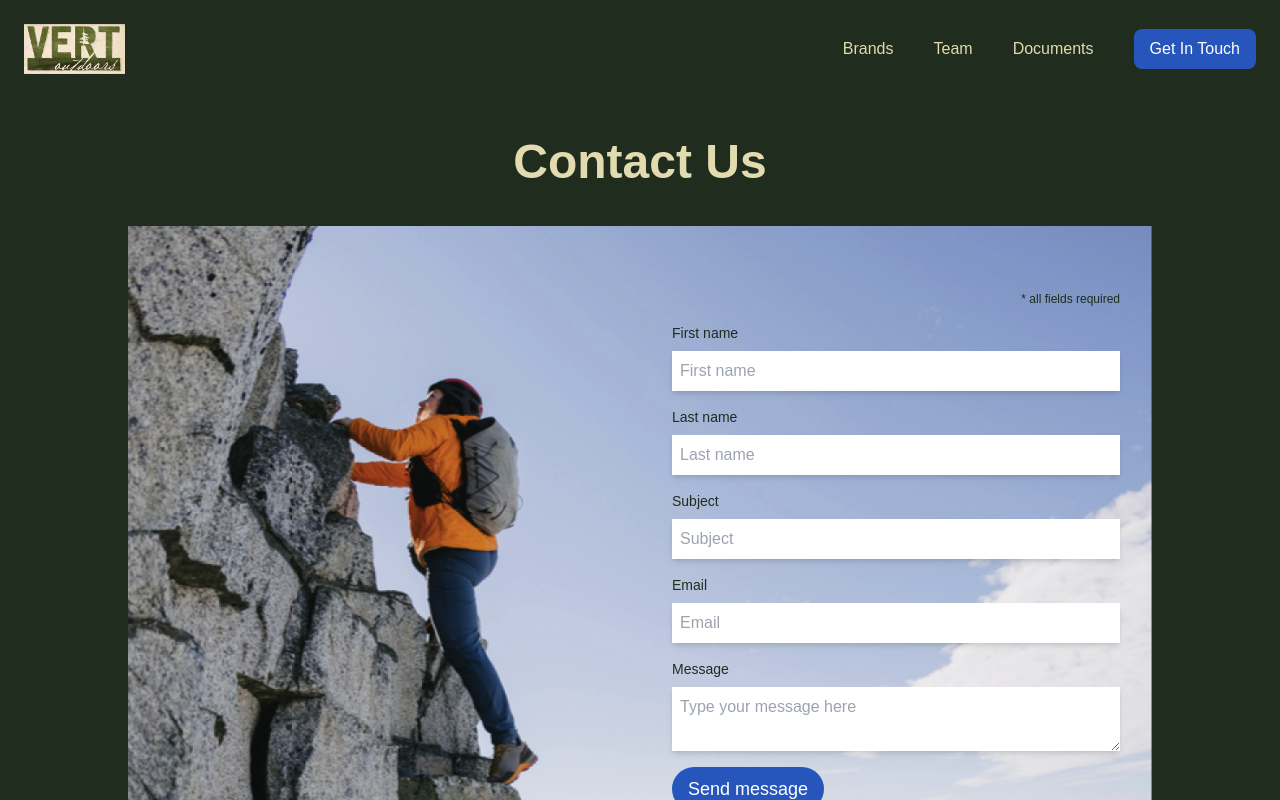
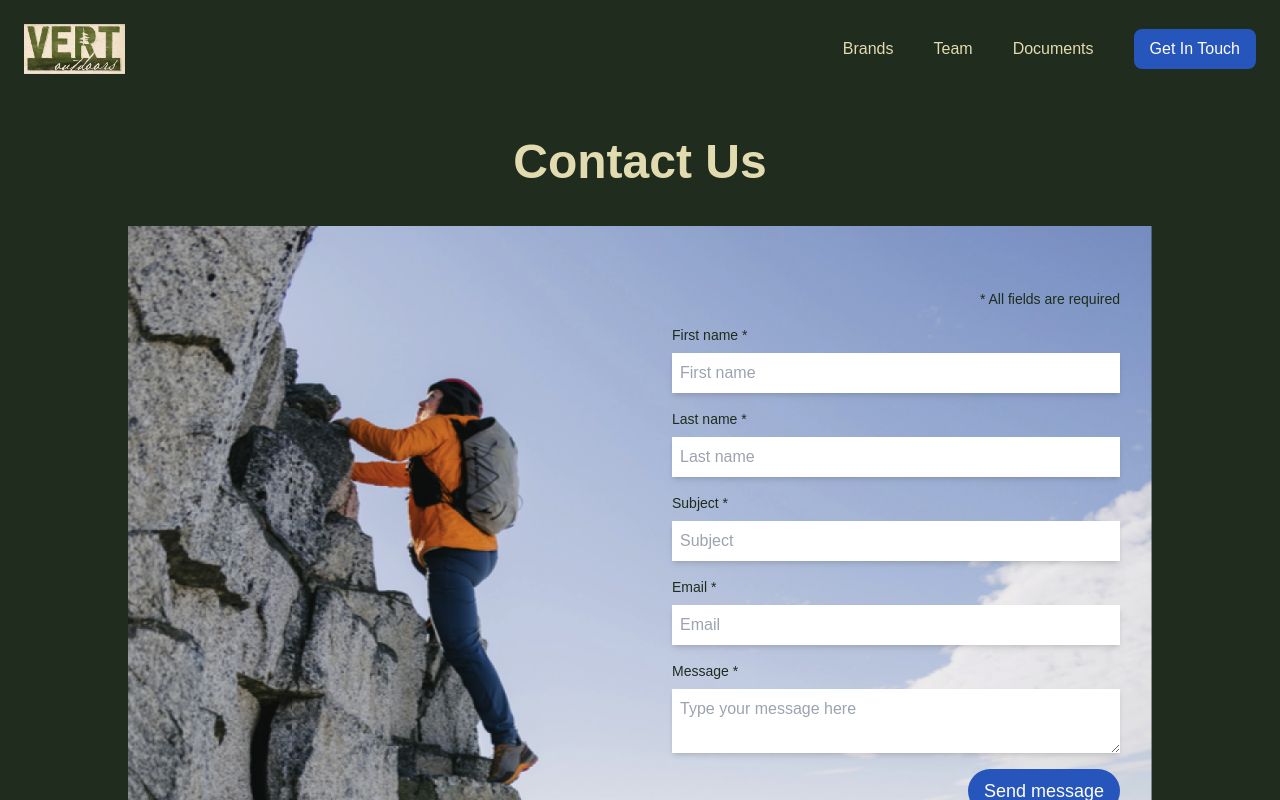
Before and after one commit to gabewolford/vert-outdoors, a Nuxt app: page /contact in a window 1280 px wide. Shown: the top 800 px of the page. Built offline with nearby package versions, Linux system fonts and the light colour scheme.

Commit message:
contact form and confirmation done

```diff
--- a/components/ContactForm.vue
+++ b/components/ContactForm.vue
@@ -41,68 +41,72 @@ export default {
     @submit.prevent="sendEmail"
     class="flex flex-col w-full mx-auto gap-4 md:text-[#1f2c1e]"
   >
-    <p class="text-xs text-right">* all fields required</p>
+    <p class="text-sm text-right md:hidden lg:block">
+      * All fields are required
+    </p>
 
     <div class="flex flex-col gap-2">
-      <label class="text-sm">First name</label>
+      <label class="text-sm md:text-xs lg:text-sm">First name *</label>
       <input
         type="text"
         placeholder="First name"
         name="first_name"
         required="true"
-        class="p-2 shadow-md"
+        class="p-2 md:p-1 lg:p-2 shadow-md md:text-sm lg:text-base"
       />
     </div>
 
     <div class="flex flex-col gap-2">
-      <label class="text-sm">Last name</label>
+      <label class="text-sm md:text-xs lg:text-sm">Last name *</label>
       <input
         type="text"
         placeholder="Last name"
         name="last_name"
         required="true"
-        class="p-2 shadow-md"
+        class="p-2 md:p-1 lg:p-2 shadow-md md:text-sm lg:text-base"
       />
     </div>
 
     <div class="flex flex-col gap-2">
-      <label class="text-sm">Subject</label>
+      <label class="text-sm md:text-xs lg:text-sm">Subject *</label>
       <input
         type="text"
         placeholder="Subject"
         name="subject"
         required="true"
-        class="p-2 shadow-md"
+        class="p-2 md:p-1 lg:p-2 shadow-md md:text-sm lg:text-base"
       />
     </div>
 
     <div class="flex flex-col gap-2">
-      <label class="text-sm">Email</label>
+      <label class="text-sm md:text-xs lg:text-sm">Email *</label>
       <input
         type="email"
         placeholder="Email"
         name="user_email"
         required="true"
-        class="p-2 shadow-md"
+        class="p-2 md:p-1 lg:p-2 shadow-md md:text-sm lg:text-base"
       />
     </div>
 
     <div class="flex flex-col gap-2">
-      <label class="text-sm">Message</label>
+      <label class="text-sm md:text-xs lg:text-sm">Message *</label>
       <textarea
         name="user_message"
         placeholder="Type your message here"
         required="true"
-        class="p-2 shadow-md"
+        class="p-2 md:p-1 lg:p-2 shadow-md md:text-sm lg:text-base"
       ></textarea>
     </div>
 
+    <div class="flex flex-row justify-end">
       <button
         type="submit"
         :disabled="isSubmitting"
-      class="w-fit px-4 py-2 bg-[#2655BB] hover:bg-[#3D67C3] rounded-full text-white text-lg font-medium"
+        class="w-fit px-4 py-2 bg-[#2655BB] hover:bg-[#3D67C3] rounded-full text-white text-lg md:text-base lg:text-lg font-medium"
       >
         {{ isSubmitting ? "Sending..." : "Send message" }}
       </button>
+    </div>
   </form>
 </template>
--- a/pages/contact/confirmation.vue
+++ b/pages/contact/confirmation.vue
@@ -8,6 +8,13 @@ useHead({
   <main
     class="w-[85vw] lg:w-[80vw] 2xl:w-[70vw] mx-auto my-auto flex flex-col gap-10 pt-6 md:pt-10 pb-[19rem] lg:pb-[12rem]"
   >
-    <h1 class="w-full text-center text-2xl md:text-5xl">Message recieved.</h1>
+    <LeftContentBlock
+      headerText="Thanks for reaching out!"
+      subtext="Your message has been received and a member of our team will be in touch as soon as possible."
+      ctaText="Go home"
+      imageUrl="/img/contact-confirmation.png"
+      altText="running image"
+      linkTo="/"
+    />
   </main>
 </template>
```
Also changed, not shown: public/img/contact-confirmation.png (added). Lines whose indentation alone changed are shown as unchanged.
